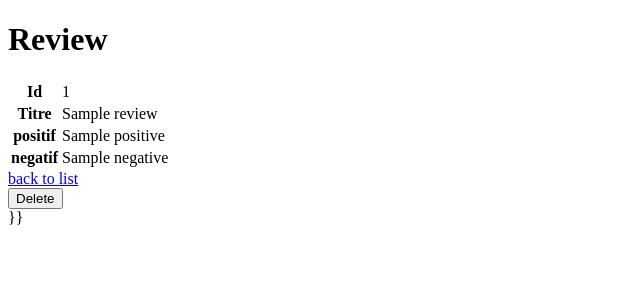
After one commit to cambad/projet-locataire, a Symfony app: template BackOffice_RateMyRent/templates/admin/review/show.html.twig in a window 1280 px wide. The commit adds this page. Shown: the top 300 px of the page, without its empty margins (0-640 px from the left). Run offline with Twig, Linux system fonts and the light colour scheme; the template is opened without the code that fills it: most values are stand-ins (such as "Sample title", 1, 10 or a date in 2020); some libraries are stand-ins or nearby versions.

Commit message:
review_show+delete

```diff
--- /dev/null
+++ b/BackOffice_RateMyRent/templates/admin/review/_delete_form.html.twig
@@ -0,0 +1,5 @@
+<form method="post" action="{{ path('admin_review_delete', {'id': review.id}) }}" onsubmit="return confirm('Are you sure you want to delete this item?');">
+    <input type="hidden" name="_method" value="DELETE">
+    <input type="hidden" name="_token" value="{{ csrf_token('delete' ~ review.id) }}">
+    <button class="btn">Delete</button>
+</form>
--- a/BackOffice_RateMyRent/templates/admin/review/index.html.twig
+++ b/BackOffice_RateMyRent/templates/admin/review/index.html.twig
@@ -19,9 +19,9 @@
                 <td>{{ review.id }}</td><hr>
                 <td>{{ review.title }}</td>
                 <td>
-                    <p>TODO</p>
-                    {# <a href="{{ path('admin_review_show', {'id': review.id}) }}">show</a>
-                    <a href="{{ path('admin_review_edit', {'id': review.id}) }}">edit</a> #}
+
+                    <a href="{{ path('admin_review_show', {'id': review.id}) }}">show</a>
+
                 </td>
             </tr>
         {% else %}
--- /dev/null
+++ b/BackOffice_RateMyRent/templates/admin/review/show.html.twig
@@ -0,0 +1,42 @@
+{% extends 'base.html.twig' %}
+
+{% block title %}Review{% endblock %}
+
+{% block body %}
+    <h1>Review</h1>
+
+    <table class="table">
+        <tbody>
+
+
+
+            <tr>
+                <th>Id</th>
+                <td>{{ review.id }}</td>
+            </tr>
+
+            <tr>
+                <th>Titre</th>
+                <td>{{ review.title }}</td>
+            </tr>
+
+            <tr>
+                <th>positif</th>
+                <td>{{ review.positive }}</td>
+            </tr>
+
+            <tr>
+                <th>negatif</th>
+                <td>{{ review.negative }}</td>
+             </tr>
+
+        </tbody>
+    </table>
+
+    <a href="{{ path('admin_review_index') }}">back to list</a>
+
+    {{ include('admin/review/_delete_form.html.twig') }}
+
+
+   }}
+{% endblock %}
```
Also changed, not shown: BackOffice_RateMyRent/src/Controller/Admin/ReviewController.php (+30 -1 lines).
